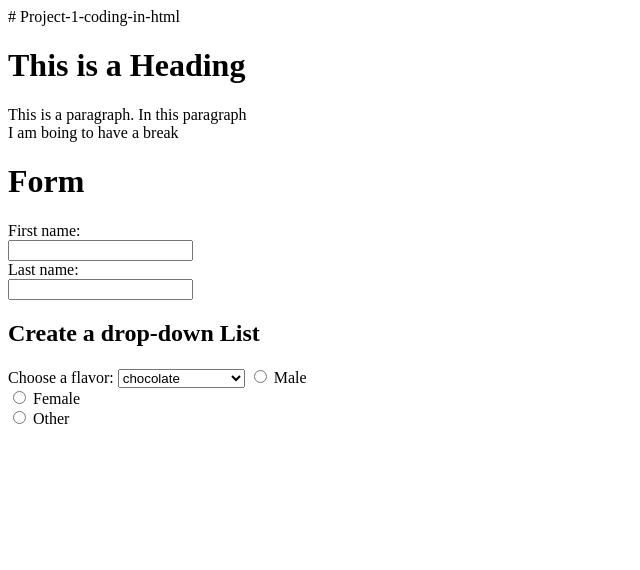
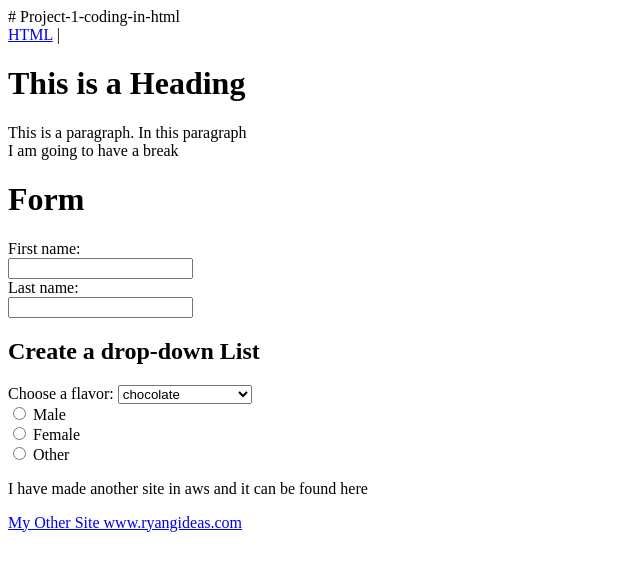
Before and after one commit to rydog1259/Project-1-coding-in-html, a plain HTML site: page index.html in a window 1280 px wide. Shown: the whole page, without its empty margins (0-640 px from the left). Drawn offline with Linux system fonts and the light colour scheme.

Commit message:
Update index.html

```diff
--- a/index.html
+++ b/index.html
@@ -7,9 +7,11 @@
 <title>Page Title</title>
 </head>
 <body>
-
+  <nav>
+    <a href="/html/">HTML</a> |
+  </nav>
 <h1>This is a Heading</h1>
-<p>This is a paragraph.  In this paragraph <br> I am boing to have a break <br> </p>
+<p>This is a paragraph.  In this paragraph <br> I am going to have a break <br> </p>
 
 <h1> Form </h1>
 
@@ -27,9 +29,9 @@
   <option value="chocolate">chocolate</option>
   <option value="vanilla">vanilla</option>
   <option value="coffe">coffe</option>
-  <option value="cookies and cream">cookiesandcream</option>
+  <option value="cookies and cream">cookies and cream</option>
 </select>
-
+ <br>
 
 <input type="radio" id="male" name="gender" value="male">
 <label for="male">Male</label><br>
@@ -37,3 +39,7 @@
 <label for="female">Female</label><br>
 <input type="radio" id="other" name="gender" value="other">
 <label for="other">Other</label>
+
+<br>
+<p>I have made another site in aws and it can be found here</p>
+<a href="http://www.ryangideas.com//">My Other Site www.ryangideas.com</a>
```
